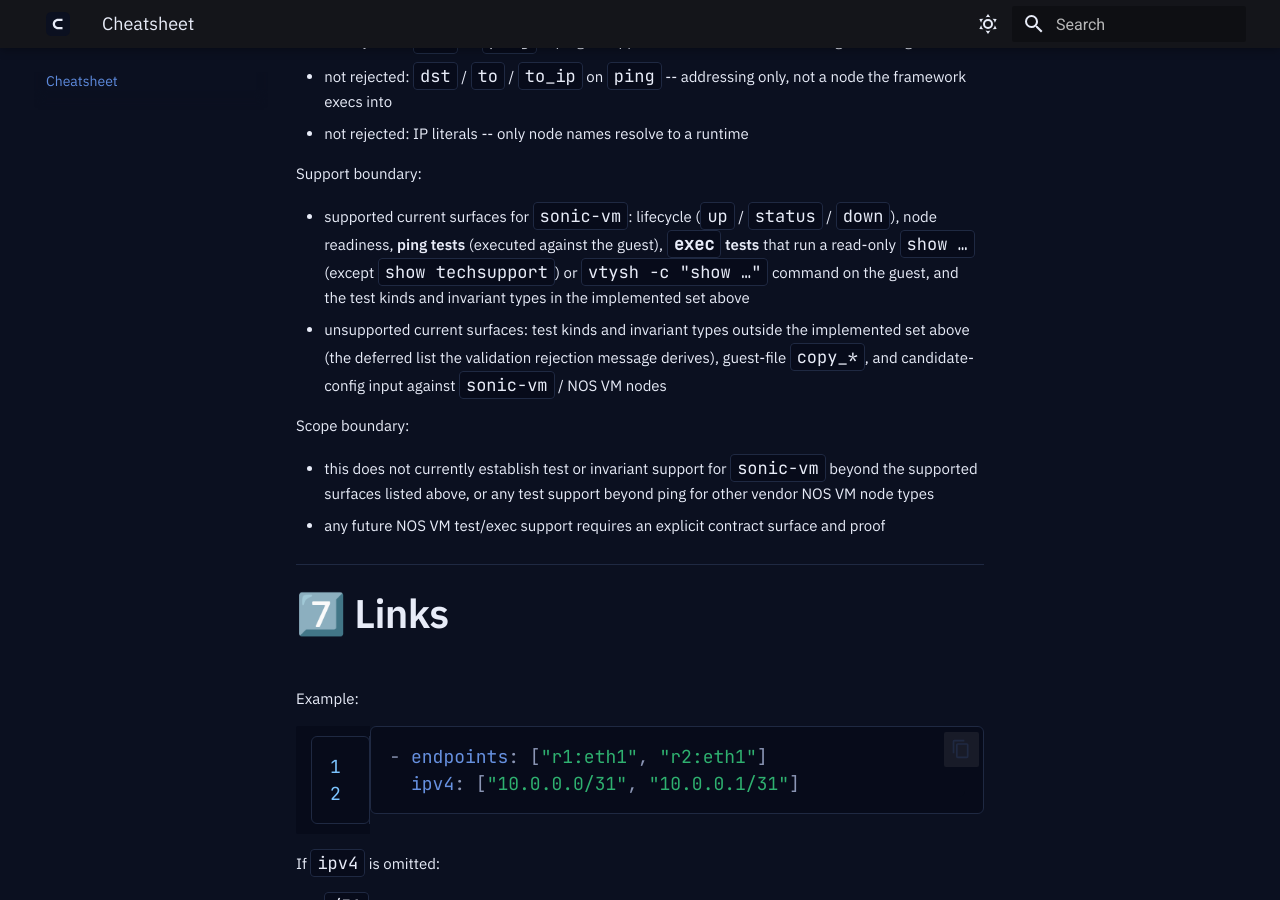
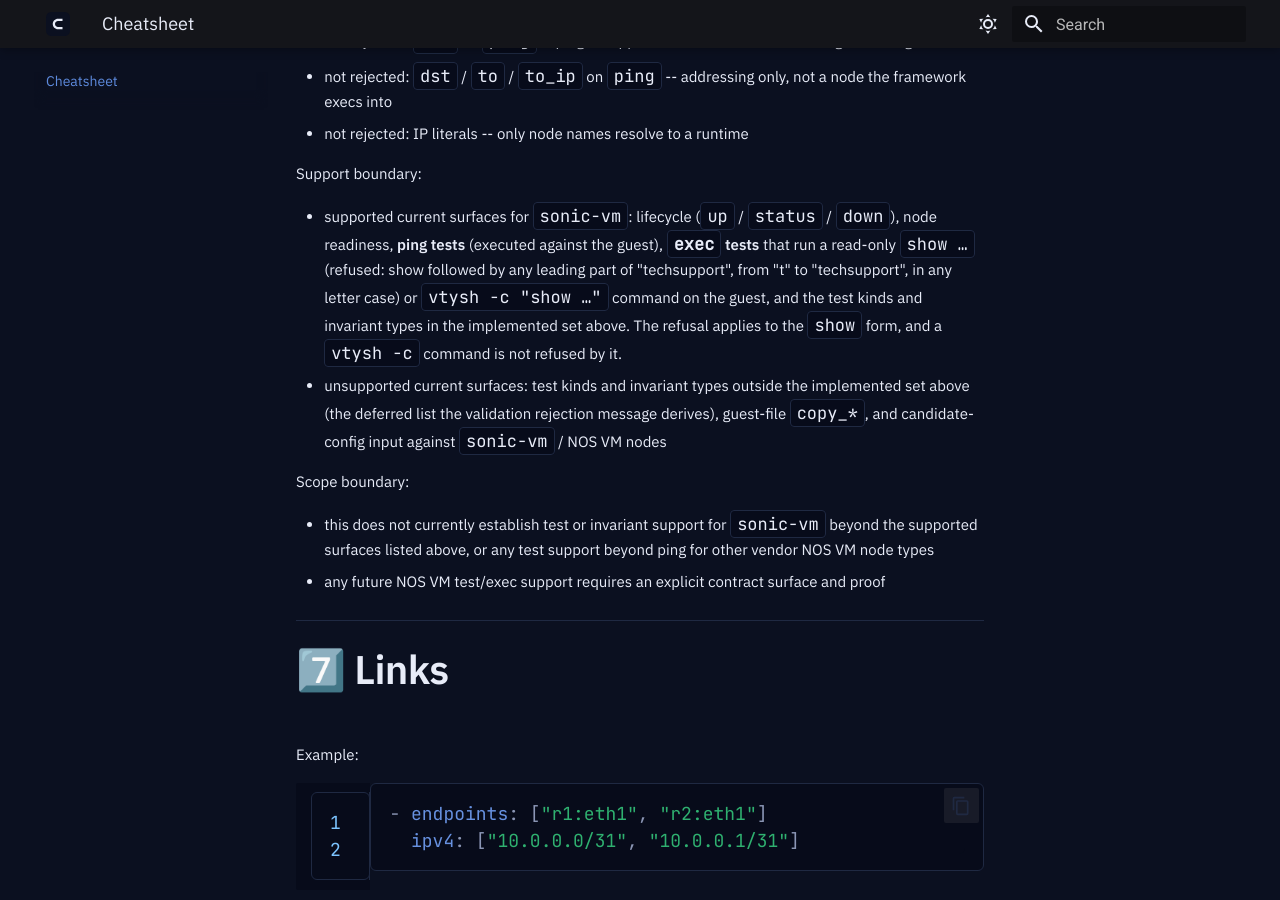
Before and after one commit to cassian-gate/cassian-gate, an MkDocs documentation site: the page built from docs/cheatsheet.md, in a window 1280 px wide and 900 px high, scrolled down 19328 px. Built offline with MkDocs 1.6.1 and Material for MkDocs 9.7.7, drawn with Linux system fonts in a browser that asks for light colours; the version menu is left out; some of the changed text lies outside the part shown.

Commit message:
§4.5-e WI-1, BL-P2-4.5c-239 (REQ-45E-2): the four documents that carry the D4 exception state the new Allowed clause and the §6.6 sentence
docs/topology-schema-v1.5.md L142, docs/cli-reference-v1.md L353, docs/cheatsheet.md L746 and L1211, and docs/recipes/exec-user-defined-invariants.md L32 now state the refused forms, show followed by any leading part of techsupport in any letter case; the schema and the CLI reference list all eleven words. Each of the four documents carries once the sentence: The refusal applies to the `show` form, and a `vtysh -c` command is not refused by it. docs/cli-reference-v1.md L143 is unchanged (45E-S1-R5).

Co-Authored-By: Claude Opus 5.5 <noreply@anthropic.com>

Claude-Session: https://claude.ai/code/session_01AFwCK56Zd8hagXE7a8uo6F

```diff
--- a/docs/cheatsheet.md
+++ b/docs/cheatsheet.md
@@ -743,7 +743,7 @@ Which references are rejected:
 
 Support boundary:
 
-- supported current surfaces for `sonic-vm`: lifecycle (`up` / `status` / `down`), node readiness, **ping tests** (executed against the guest), **`exec` tests** that run a read-only `show …` (except `show techsupport`) or `vtysh -c "show …"` command on the guest, and the test kinds and invariant types in the implemented set above
+- supported current surfaces for `sonic-vm`: lifecycle (`up` / `status` / `down`), node readiness, **ping tests** (executed against the guest), **`exec` tests** that run a read-only `show …` (refused: show followed by any leading part of "techsupport", from "t" to "techsupport", in any letter case) or `vtysh -c "show …"` command on the guest, and the test kinds and invariant types in the implemented set above. The refusal applies to the `show` form, and a `vtysh -c` command is not refused by it.
 - unsupported current surfaces: test kinds and invariant types outside the implemented set above (the deferred list the validation rejection message derives), guest-file `copy_*`, and candidate-config input against `sonic-vm` / NOS VM nodes
 
 Scope boundary:
@@ -1208,7 +1208,7 @@ When the built-in invariant catalog can't express the check you need, an `exec`
 - name: bgp_peer_established
   kind: exec
   src: r1                                    # target node; type derived (frr | nft-fw | sonic-vm)
-  command: vtysh -c "show bgp summary json"  # read-only: frr -> vtysh -c "show …"; nft-fw -> nft list …; sonic-vm -> show … or vtysh -c "show …" (not show techsupport)
+  command: vtysh -c "show bgp summary json"  # read-only: frr -> vtysh -c "show …"; nft-fw -> nft list …; sonic-vm -> show … or vtysh -c "show …" (refused: show followed by any leading part of "techsupport", from "t" to "techsupport", in any letter case)
   assertion:
     field:
       path: [ipv4Unicast, peers, "10.0.0.2", state]
```
Also changed, not shown: docs/cli-reference-v1.md (+1 -1 lines), docs/recipes/exec-user-defined-invariants.md (+1 -1 lines), docs/topology-schema-v1.5.md (+1 -1 lines).
